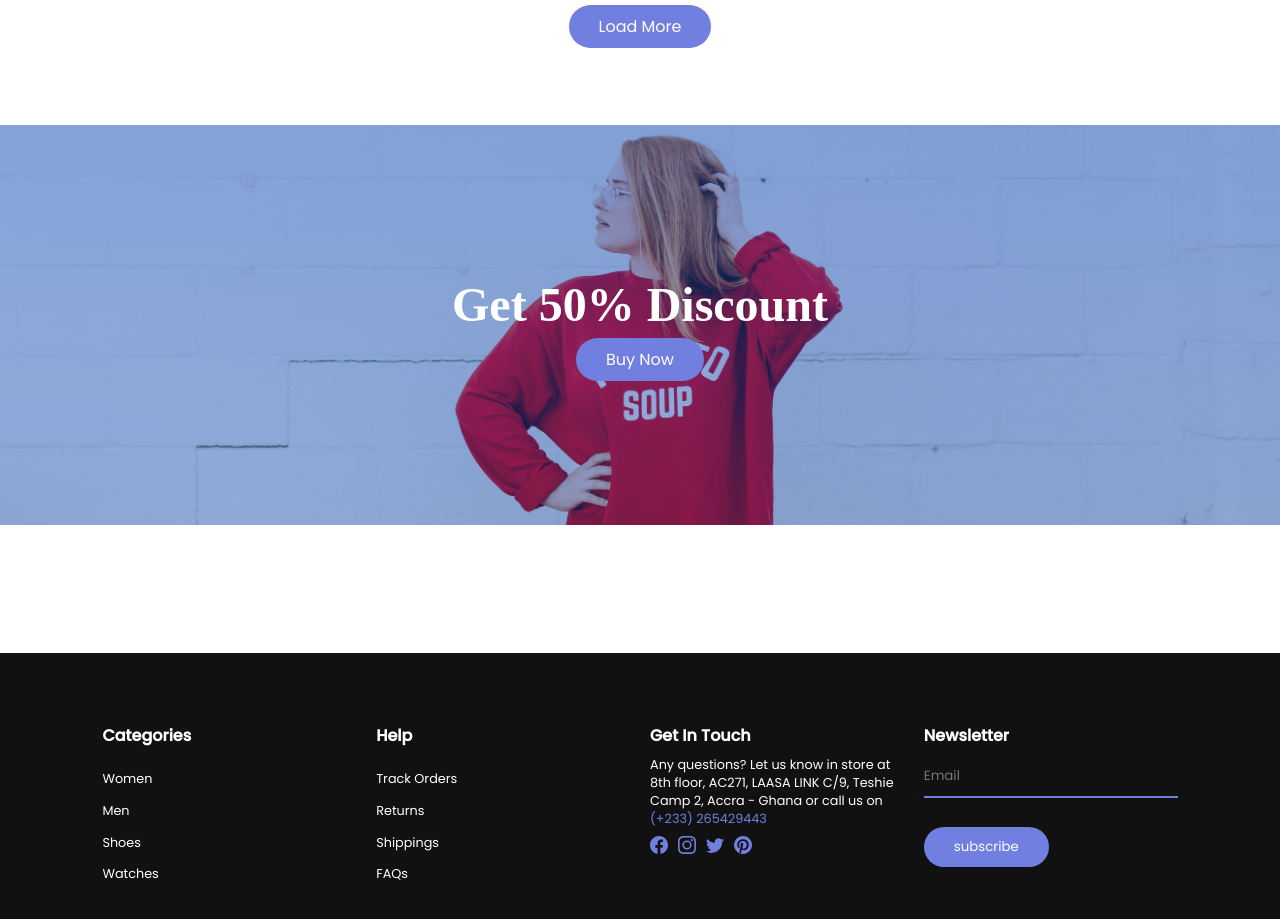
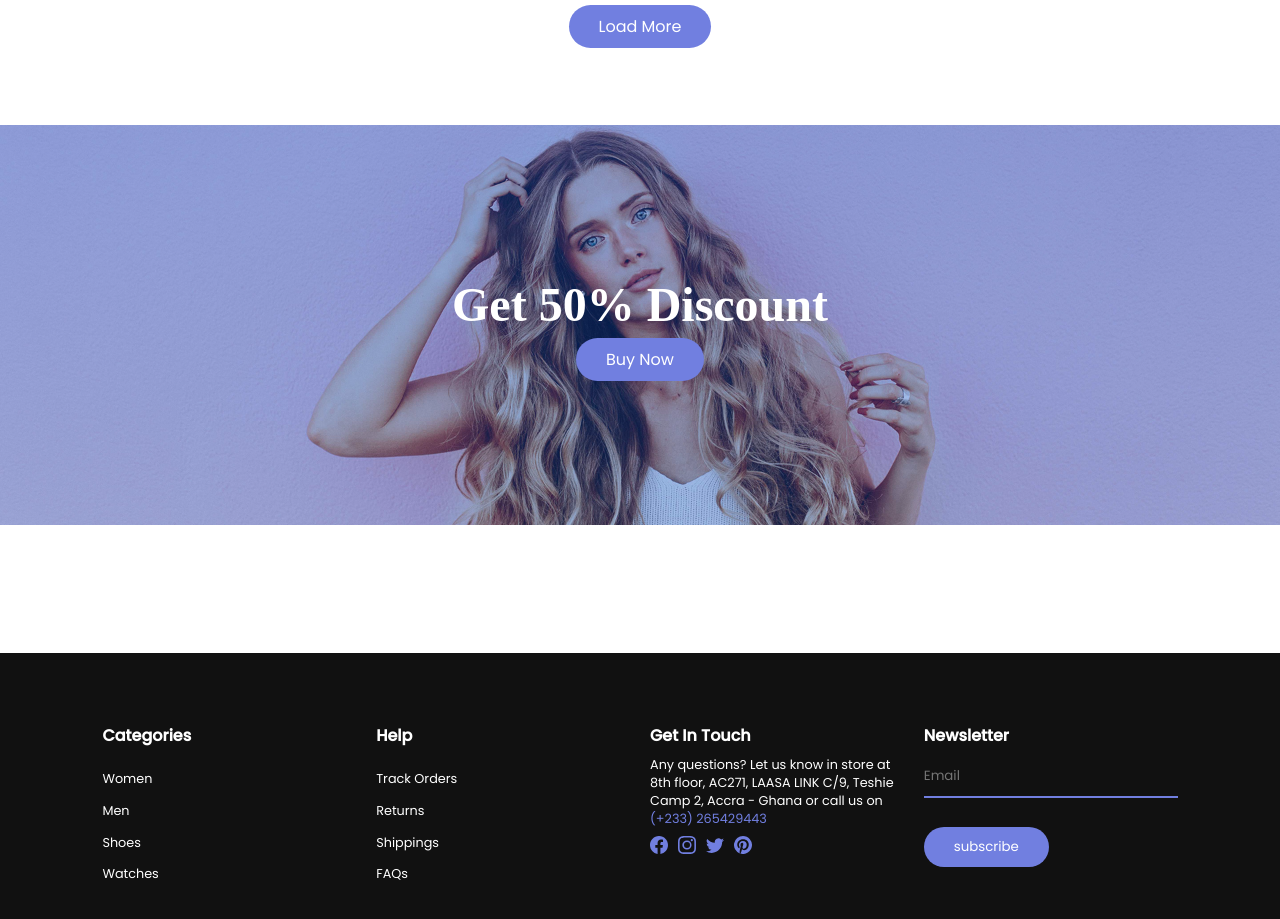
Before and after one commit to Ernest99/react-shop-project, a React (Create React App) app: page / in a window 1280 px wide. Shown: the part 3120-4039 px from the top of the page. Built offline with nearby package versions, Linux system fonts and the light colour scheme; a web font is replaced by a local one.

Commit message:
changed a bg

```diff
--- a/src/components/header.css
+++ b/src/components/header.css
@@ -103,7 +103,7 @@ header {
     width: 100%;
     height: 50vh;
     padding: 0 5%;
-    background:linear-gradient(rgba(16, 83, 226, 0.37),rgba(9, 86, 230, 0.281)), url('../components/assets/9.jpg');
+    background:linear-gradient(rgba(16, 83, 226, 0.37),rgba(9, 86, 230, 0.281)), url('../components/assets/8.jpg');
     background-size: cover;
     background-position: center;
     display: flex;
```
